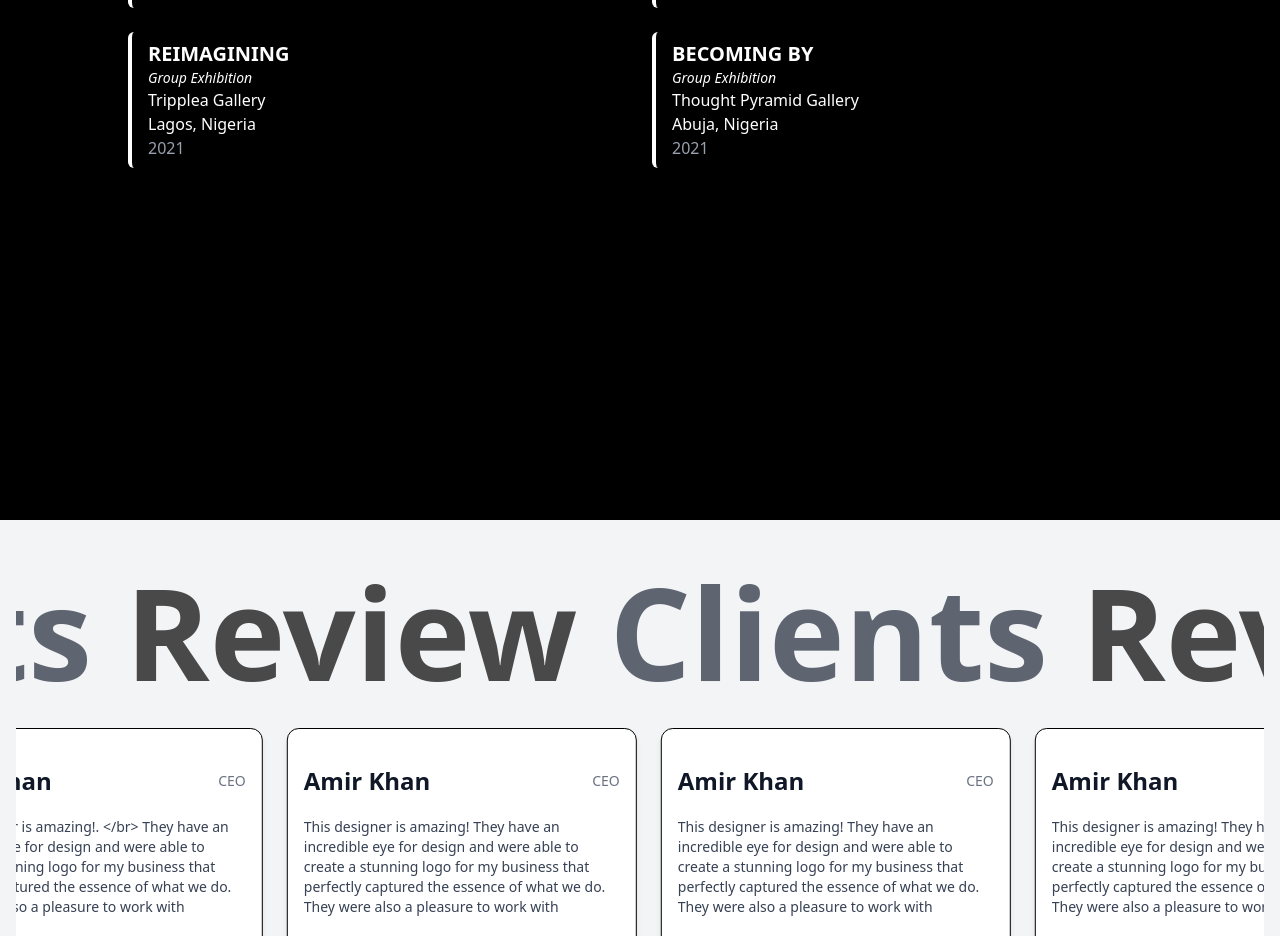
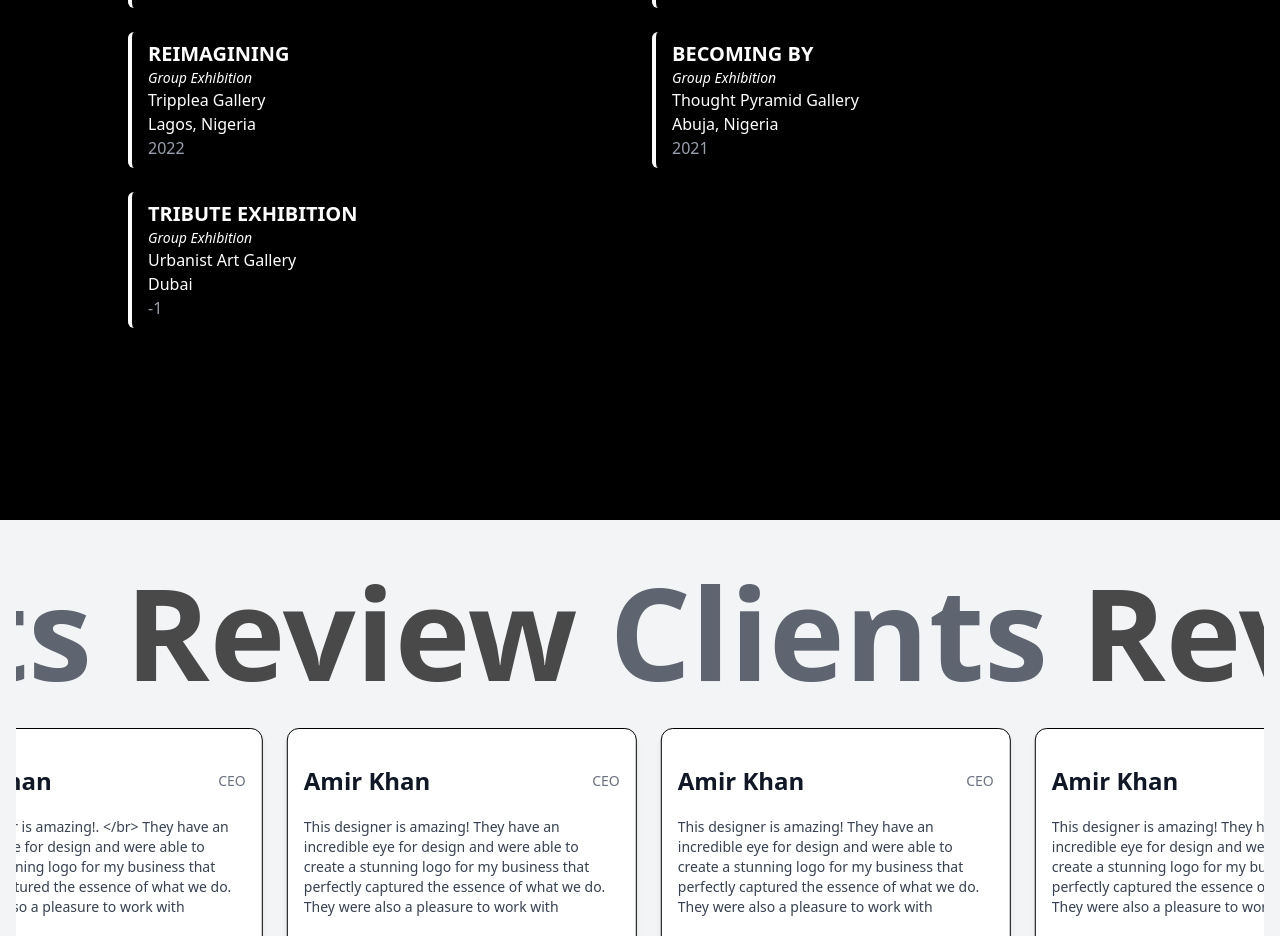
Before and after one commit to adedokun-moses/beolar, a React (Vite) app: page / in a window 1280 px wide. Shown: the part 4979-5915 px from the top of the page. Built offline with nearby package versions, Linux system fonts and the light colour scheme; the HTML template or start-up script is replaced by a standard one.

Commit message:
exhibition update

```diff
--- a/src/Components/Exhibitions.jsx
+++ b/src/Components/Exhibitions.jsx
@@ -21,7 +21,7 @@ const exhibitionsData = [
     name: "REIMAGINING ",
     gallery: "Tripplea Gallery",
     location: "Lagos, Nigeria",
-    year: 2021,
+    year: 2022,
   },
   {
     type: "Group Exhibition",
@@ -29,6 +29,13 @@ const exhibitionsData = [
     gallery: "Thought Pyramid Gallery",
     location: "Abuja, Nigeria",
     year: 2021,
+  },
+    {
+    type: "Group Exhibition",
+    name: "TRIBUTE EXHIBITION",
+    gallery: " Urbanist Art Gallery",
+    location: "Dubai",
+    year: 2023-2024,
   },
 ];
 
```
